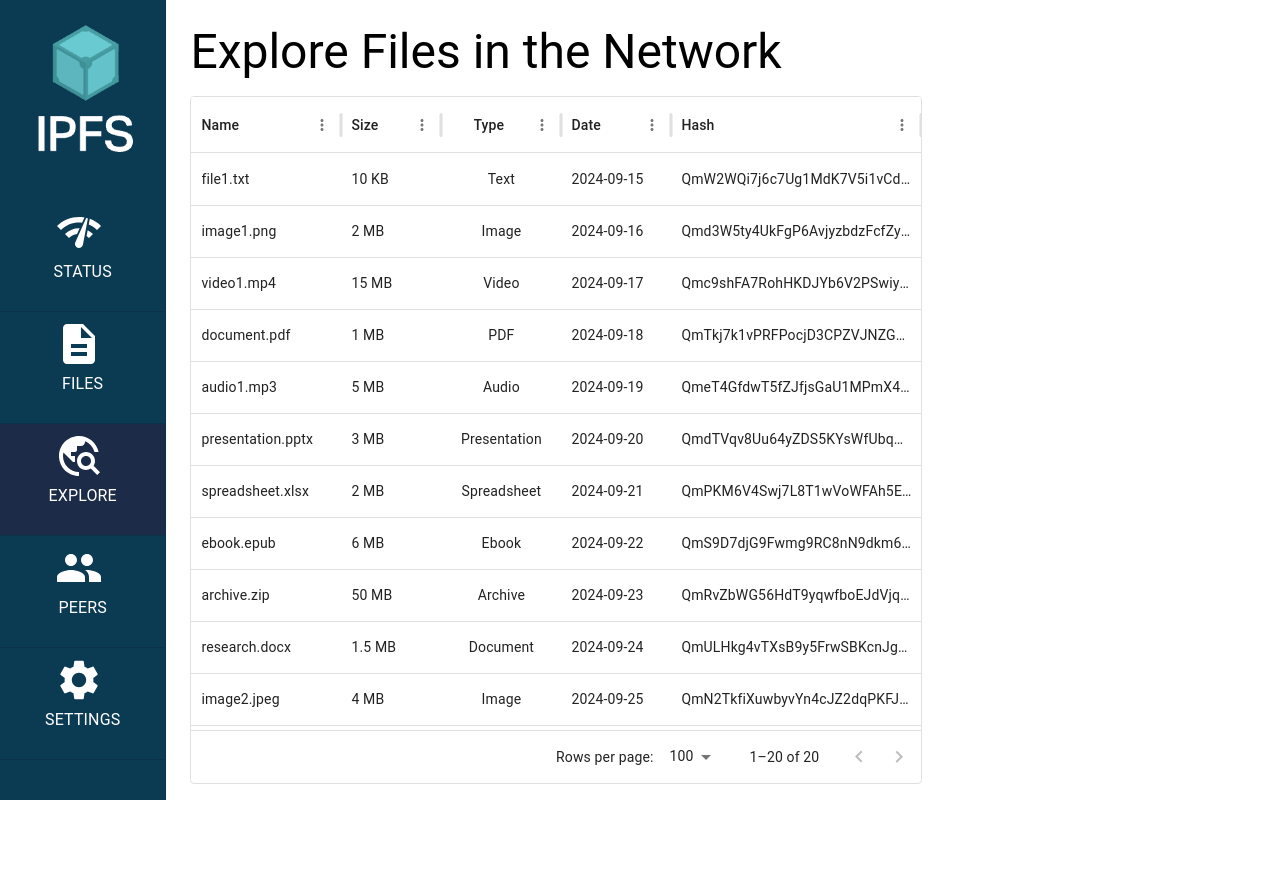
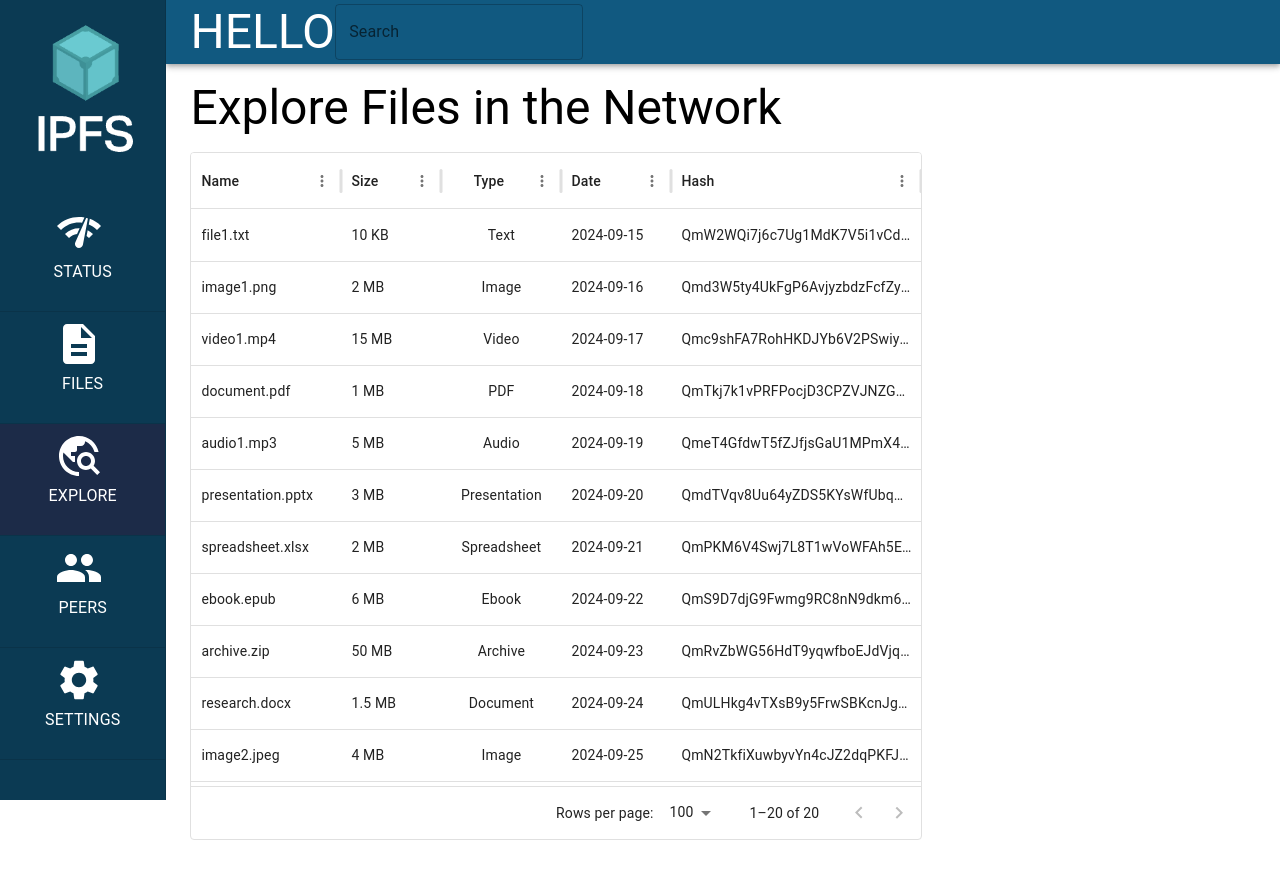
Before and after one commit to MazenIbrahim1/PHAJAM, a React (Vite) app: page /explore in a window 1280 px wide. Before the commit the page ends 816 px from the top, so only its background shows below. Built offline with nearby package versions, Linux system fonts and the light colour scheme.

Commit message:
Started on explore header.. got lazy

```diff
--- a/src/components/Explore/Explore.jsx
+++ b/src/components/Explore/Explore.jsx
@@ -1,13 +1,12 @@
 import { useState, useEffect } from "react";
-import {
-  AppBar,
-  Box,
-  Container,
-  TextField,
-  Toolbar,
-  Typography,
-} from "@mui/material";
+import React from "react";
+import { AppBar, Box, TextField, Toolbar, Typography } from "@mui/material";
 import { DataGrid } from "@mui/x-data-grid";
+
+// Function to render single files
+function RenderFileInfo(props) {
+  // IMPLEMENT SOON
+}
 
 export default function Explore() {
   const columns = [
@@ -210,11 +209,25 @@ export default function Explore() {
 
   return (
     <>
+      <AppBar
+        position="absolute"
+        sx={{
+          width: "87vw",
+          marginLeft: "13vw",
+          bgcolor: "#115980",
+        }}
+      >
+        <Toolbar>
+          <Typography variant="h3">HELLO</Typography>
+          <TextField label="Search" />
+        </Toolbar>
+      </AppBar>
       <Box
         sx={{
           height: "100vh",
           width: "87vw",
           marginLeft: "13vw",
+          marginTop: "64px",
         }}
       >
         <Box
```
